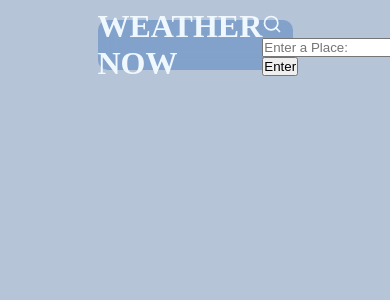
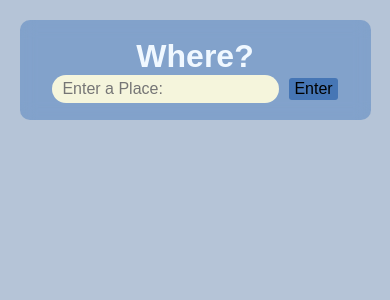
Before and after one commit to richarlisonn/Weather-API-React, a React (Vite) app in the folder weather-api/: page / in a window 390 px wide. Shown: the top 300 px of the page. Built offline with nearby package versions, Linux system fonts and the light colour scheme.

Commit message:
Finished responsive header

```diff
--- a/weather-api/src/App.css
+++ b/weather-api/src/App.css
@@ -1,36 +1,80 @@
-*{
-    margin: 0;
-    padding: 0;
-    box-sizing: border-box;
+body{
+    background-color: rgba(164, 182, 206, 0.808);
+    color: aliceblue;
+    font-family: poppins, sans-serif;
 }
 
-body{
-
-    background-color: rgba(164, 182, 206, 0.808);
-    color: aliceblue;
-}
-
-header{
+.header-main{
     display: flex;
+    flex-wrap: wrap;
     justify-content: space-around;
     align-items: center;
+    flex: 1;
+
+    width: 90%;
+    max-width: 700px;
+    height: 100px;
+    margin: 0 auto;
+
     position: fixed;
-
-
     top: 20px;
     left: 0;
     right: 0;
     bottom: 0;
 
-    width: 50vw;
-    height: 50px;
-    margin: 0 auto;
 
 
     background-color: rgba(16, 85, 175, 0.3);
     backdrop-filter: blur(8px);
     border-radius: 10px;
-    z-index: 00;
+    z-index: 99;
+    text-align: center;
 
 
 }
+
+#text-user{
+    font-size: 1rem;
+
+    border: none;
+    border-radius: 20px;
+
+    padding: 5px 10px;
+
+    background-color: beige;
+    outline: none;
+}
+
+.api-search{
+    display: flex;
+    justify-content: center;
+    align-items: center;
+    gap: 10px;
+    flex-wrap: wrap;
+}
+
+
+
+button{
+    border: none;
+    font-size: 1rem;
+    border-radius: 3px;
+    padding: 2px 5px;
+    cursor: pointer;
+    background-color: rgba(25, 86, 165, 0.575);
+    transition: all 0.3s ease-in-out;
+}
+
+
+button:hover{
+    background-color: rgba(25, 86, 165, 0.8);
+}
+
+button:active{
+    background-color: rgba(25, 86, 165, 0.3);
+    transform: matrix(0.9, 0, 0, 0.9, 0, 0);
+}
+
+button:focus{
+    outline: none;
+}
--- a/weather-api/src/App.jsx
+++ b/weather-api/src/App.jsx
@@ -1,9 +1,7 @@
 import { useState, useRef } from 'react'
 import axios from 'axios'
-import { Search } from 'lucide-react';
 import './App.css'
 import WeatherInformation from './components/weather-info/WeatherInformation';
-
 
 function App() {
 
@@ -22,20 +20,17 @@ function App() {
 
   return (
     <>
-      <header className="main_section">
+      <div className='header-main'>
+      <header>
         <div className='title'>
-          <h1>WEATHER
-            <span> NOW</span>
-            </h1>
+          <h1>Where? </h1>
         </div>
 
-        <div
-        className="api_search">
-          <Search size={20} />
+        <div className="api-search">
 
           <input
            type="text"
-           id="text_user"
+           id="text-user"
            ref={inputRef}
            placeholder='Enter a Place:'
            />
@@ -45,6 +40,8 @@ function App() {
         </div>
       </header>
 
+      </div>
+
   {weather &&<WeatherInformation weatherInfo={weather}/>
 }    </>
   )
```
Also changed, not shown: weather-api/src/components/weather-info/WeatherInformation.jsx (line endings or trailing spaces).
